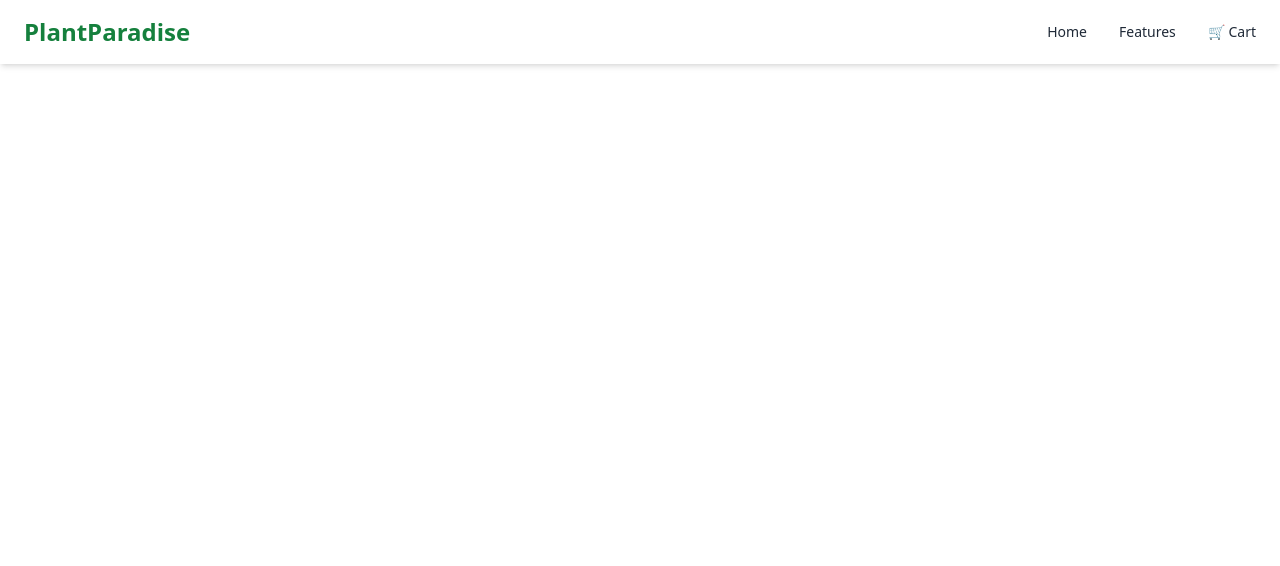
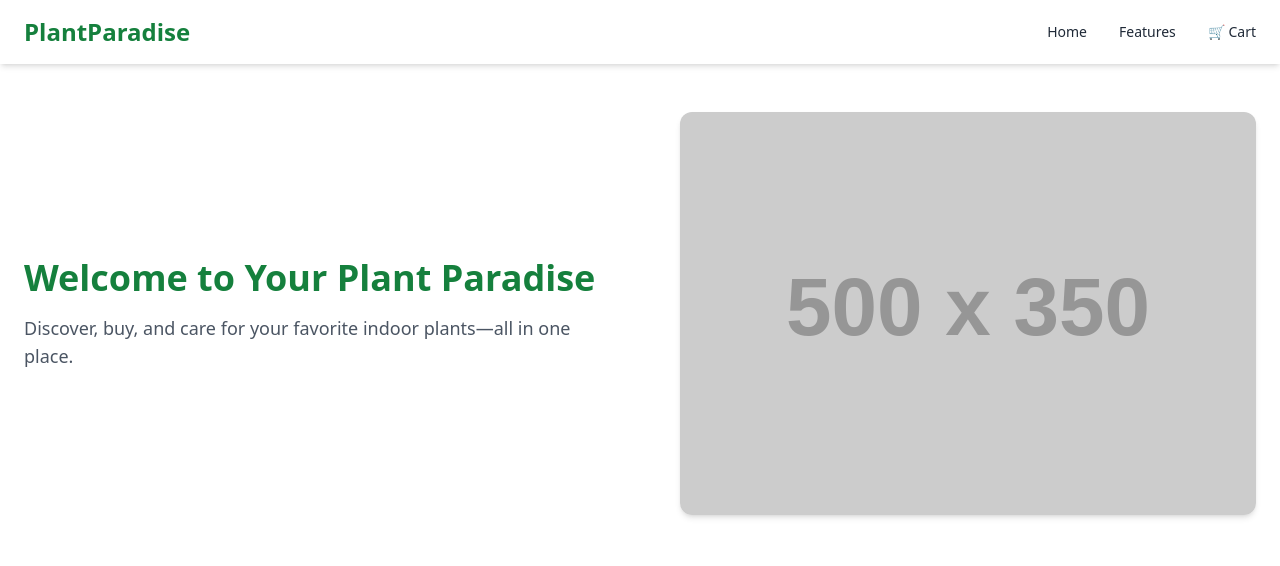
Before and after one commit to Bushra073/assignment-2, a plain HTML site: page index.html in a window 1280 px wide. Drawn offline with nearby package versions, Linux system fonts and the light colour scheme; placeholder pictures from the web are drawn by us.

Commit message:
added Banner sec

```diff
--- a/index.html
+++ b/index.html
@@ -20,3 +20,14 @@
       🛒 Cart
     </div>
   </nav>
+
+  <!-- 🖼️ 2. Banner -->
+  <section class="flex flex-col md:flex-row items-center px-6 py-12 gap-10 md:gap-20">
+    <div class="md:w-1/2">
+      <h1 class="text-4xl font-extrabold text-green-700 mb-4">Welcome to Your Plant Paradise</h1>
+      <p class="text-gray-600 text-lg">Discover, buy, and care for your favorite indoor plants—all in one place.</p>
+    </div>
+    <div class="md:w-1/2">
+      <img src="https://via.placeholder.com/500x350" class="rounded-xl w-full shadow-md" alt="Banner Image" />
+    </div>
+  </section>
```
